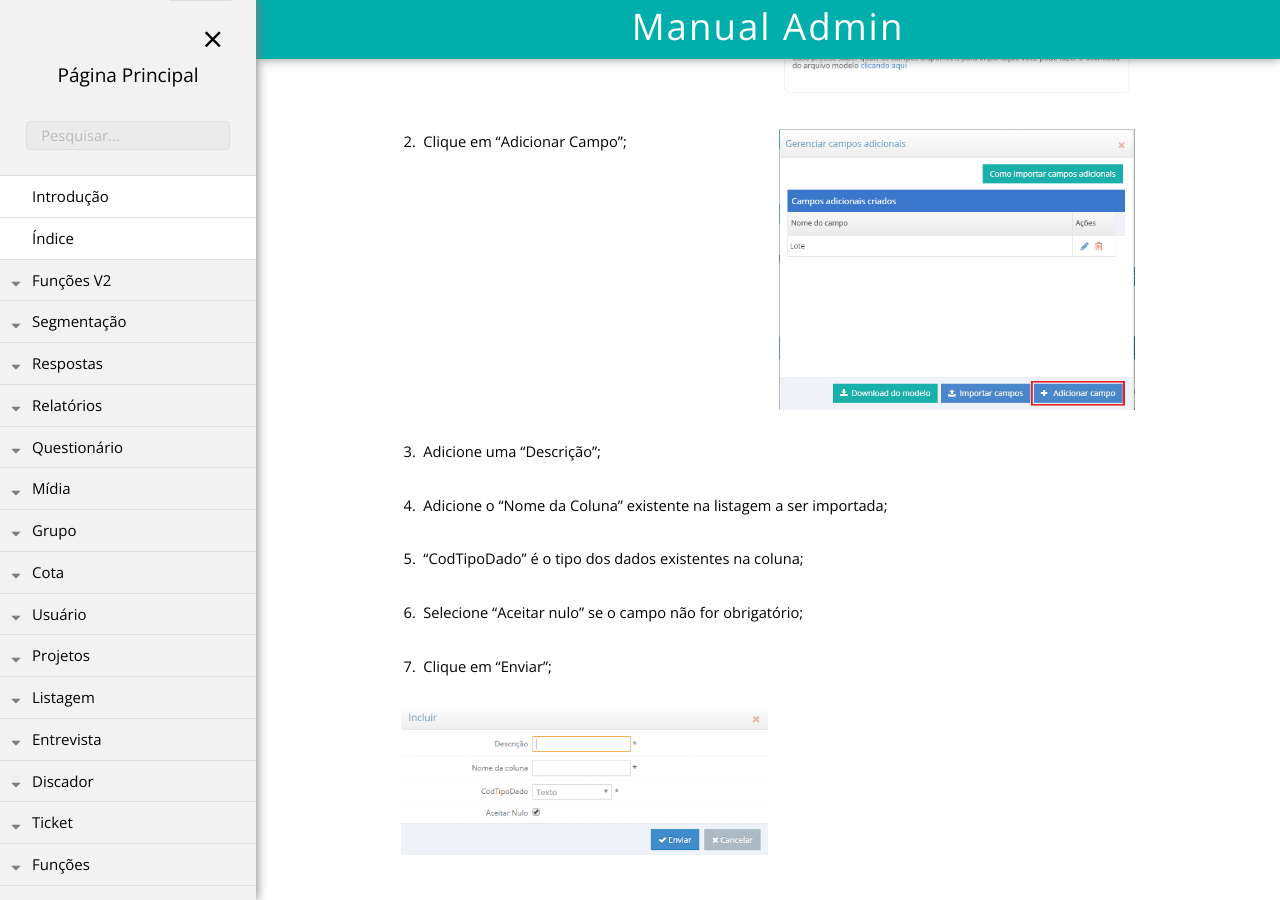
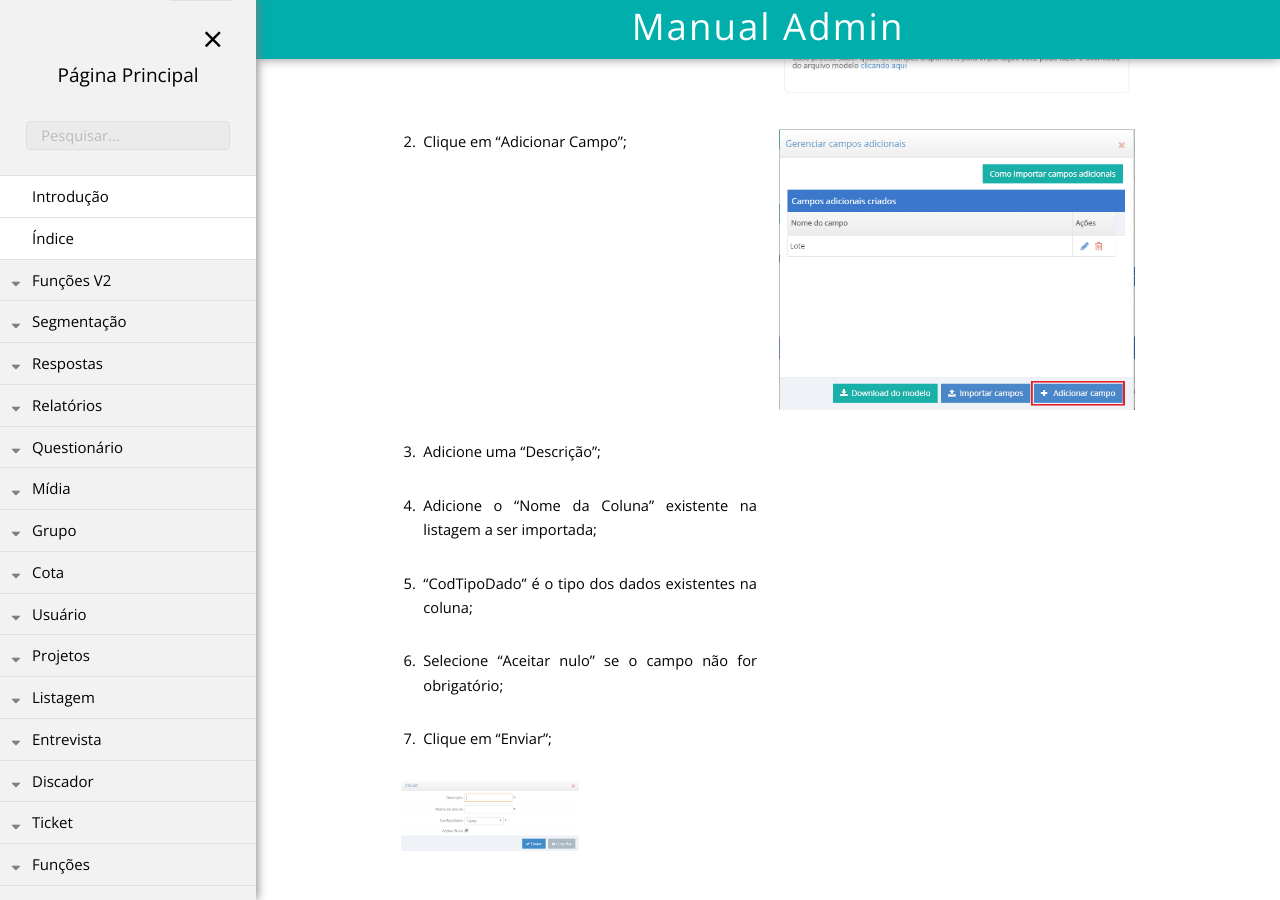
Before and after one commit to rogerio-figueiredo-hsr/hsrtechonline.github.io, a Jekyll site: the page built from _posts/2020-02-07-adicionar-listagem-novo.md, in a window 1280 px wide and 900 px high, scrolled down 996 px. Built offline with Jekyll 4.4.1, drawn with Linux system fonts in a browser that asks for light colours.

Commit message:
adicionar-listagem

```diff
--- a/_posts/2020-02-07-adicionar-listagem-novo.md
+++ b/_posts/2020-02-07-adicionar-listagem-novo.md
@@ -48,6 +48,8 @@ pasta: "Listagem"
 </div>
 </div>
 
+<div class="row" markdown="1">
+<div class="6u 12u$(small)" markdown="1">
 {:start="3"}
 3. Adicione uma "Descrição";
 
@@ -61,3 +63,5 @@ pasta: "Listagem"
 <div class="6u 12u$(small)" markdown="1">
 ![Imagem de apoio 4]({{ "/assets/img/adicionar-listagem-04.png" | prepend: site.baseurl }})
 </div>
+</div>
+</div>
```
